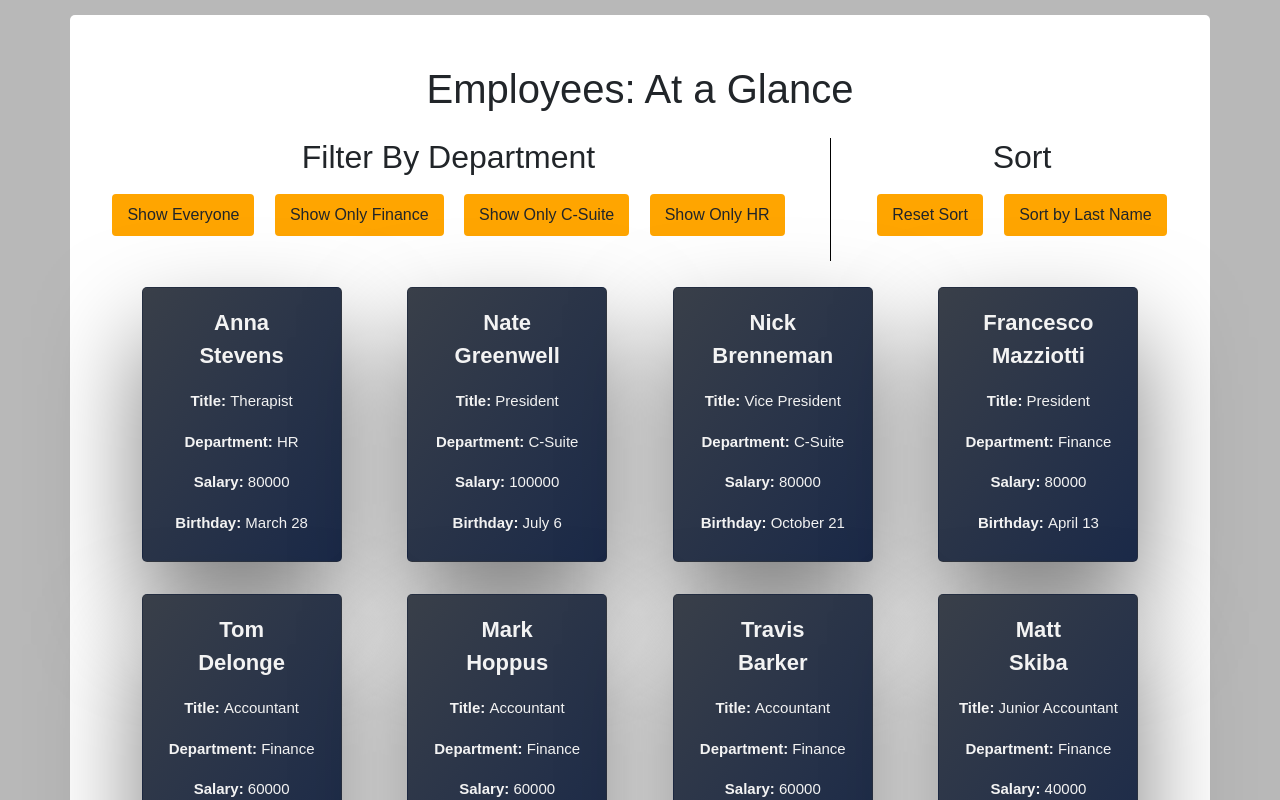
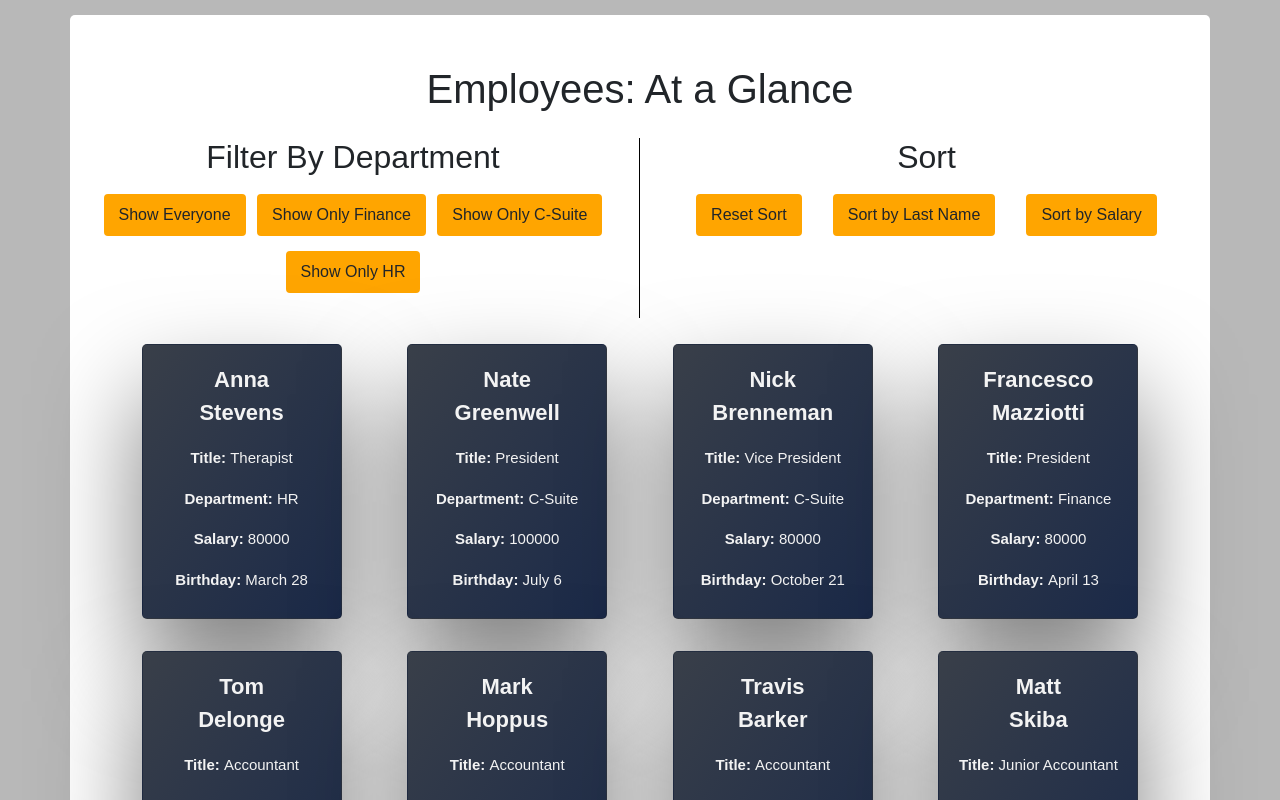
Before and after one commit to colinstevens06/16-employee-directory, a React (Create React App) app: page / in a window 1280 px wide. Shown: the top 800 px of the page. Built offline with nearby package versions, Linux system fonts and the light colour scheme.

Commit message:
sort by salary added

```diff
--- a/src/App.js
+++ b/src/App.js
@@ -42,6 +42,31 @@
         })
         this.setState({ filterObject: employees })
         break
+      case "Salary":
+        if (employees[0].salary < employees[employees.length - 1].salary) {
+          employees.sort(function (a, b) {
+            if (a.salary < b.salary) {
+              return 1
+            } else if (b.salary < a.salary) {
+              return -1
+            } else {
+              return 0
+            }
+          })
+          this.setState({ filterObject: employees })
+        } else {
+          employees.sort(function (a, b) {
+            if (b.salary < a.salary) {
+              return 1
+            } else if (a.salary < b.salary) {
+              return -1
+            } else {
+              return 0
+            }
+          })
+          this.setState({ filterObject: employees })
+        }
+        break
       default:
         employees.sort(function (a, b) {
           if (a.id < b.id) {
@@ -83,7 +108,7 @@
             <h1 style={{ textAlign: "center", marginTop: 25, marginBottom: 25 }}>Employees: At a Glance</h1>
 
             <div className="row">
-              <div className="col-sm-8" style={{ borderRight: "1px solid #000000" }}>
+              <div className="col-sm-6" style={{ borderRight: "1px solid #000000" }}>
                 <h2 style={{ textAlign: "center" }}>Filter By Department</h2>
                 <FilterButtonWrapper>
                   <FilterButton
@@ -108,7 +133,7 @@
                   />
                 </FilterButtonWrapper>
               </div>
-              <div className="col-sm-4">
+              <div className="col-sm-6">
                 <h2 style={{ textAlign: "center" }}>Sort</h2>
                 <FilterButtonWrapper>
                   <FilterButton
@@ -120,6 +145,11 @@
                     click={this.nameSort}
                     btnText="Sort by Last Name"
                     value="lastName"
+                  />
+                  <FilterButton
+                    click={this.nameSort}
+                    btnText="Sort by Salary"
+                    value="Salary"
                   />
                 </FilterButtonWrapper>
 
```
